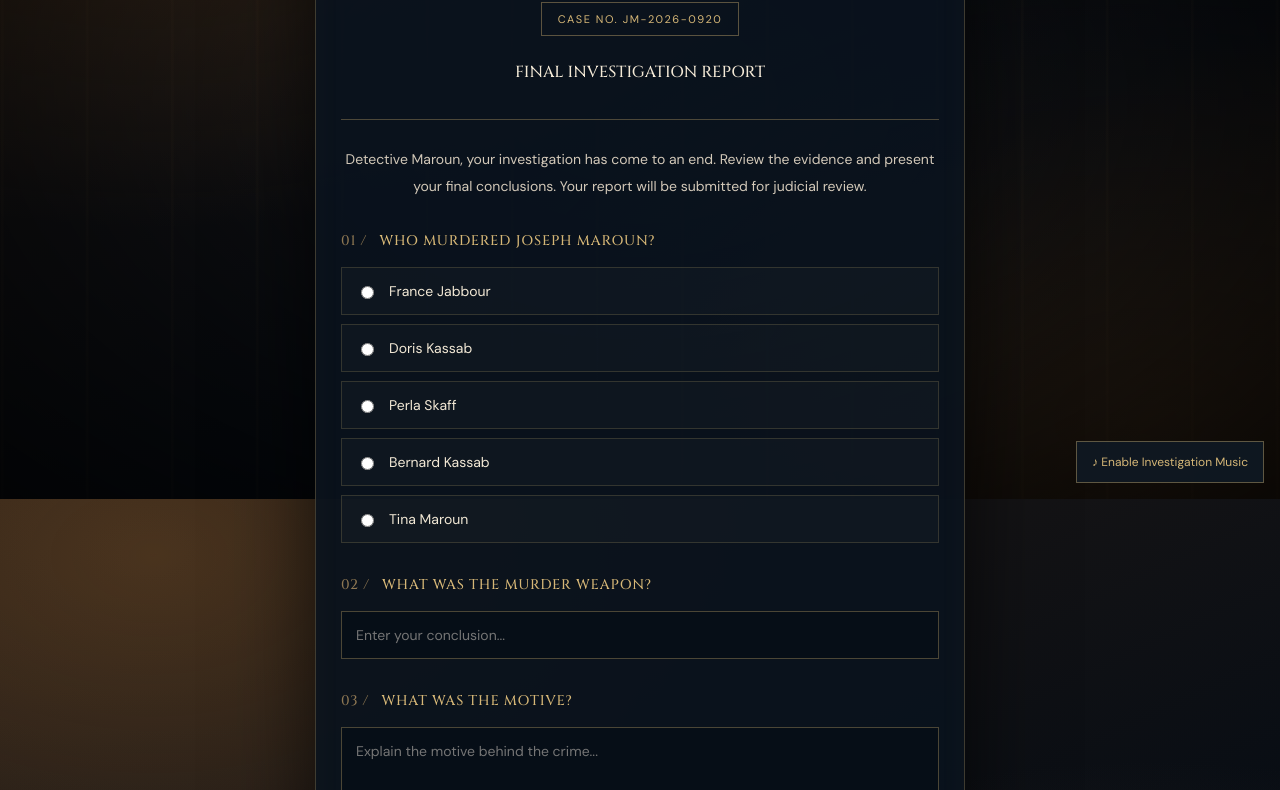
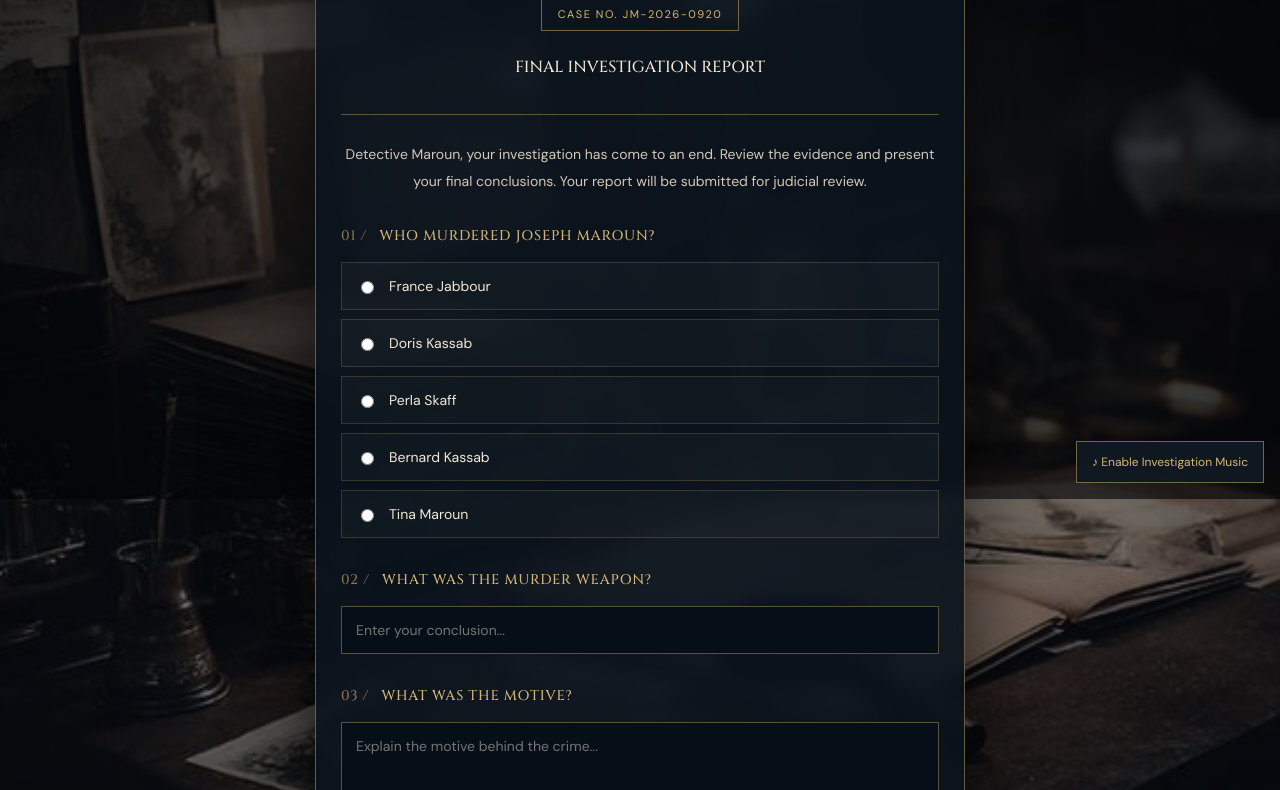
Before and after one commit to skaffperla-cmd/the-murder-of-Joseph-Maroun, a plain HTML site: page index.html in a window 1280 px wide. Shown: the part 301-1091 px from the top of the page. Drawn offline with Linux system fonts and the light colour scheme.

Commit message:
Update index.html

```diff
--- a/index.html
+++ b/index.html
@@ -4,7 +4,7 @@
 <head>
 <meta charset="UTF-8">
 <meta name="viewport" content="width=device-width, initial-scale=1">
-<title>Case JM-2026-0920 | Final Investigation Report</title>
+<title>The Murder of Joseph Maroun | Final Investigation</title>
 
 <style>
 @import url('https://fonts.googleapis.com/css2?family=Cinzel:wght@400;500;600;700&family=DM+Sans:wght@400;500;600&display=swap');
@@ -12,7 +12,6 @@
 :root {
   --gold: #d6b777;
   --light: #f3e9d6;
-  --muted: #b9ac95;
 }
 
 * { box-sizing: border-box; }
@@ -22,28 +21,19 @@ body {
   min-height: 100vh;
   color: var(--light);
   font-family: 'DM Sans', sans-serif;
-  background:
-    radial-gradient(ellipse at 12% 7%, #8c5c2a65, transparent 45%),
-    radial-gradient(ellipse at 90% 90%, #53391e65, transparent 45%),
-    linear-gradient(155deg, #211a16, #080d14 65%, #17120e);
+
+  /* Detective photograph */
+  background-color: #14110f;
+  background-image:
+    linear-gradient(
+      rgba(5, 10, 17, .55),
+      rgba(5, 10, 17, .72)
+    ),
+    url("detective-background.png");
+
+  background-size: cover;
+  background-position: center;
   background-attachment: fixed;
-}
-
-/* Detective desk atmosphere */
-body::before {
-  content: "";
-  position: fixed;
-  inset: 0;
-  pointer-events: none;
-  opacity: .25;
-  background:
-    repeating-linear-gradient(
-      90deg,
-      transparent 0px,
-      #b18a4930 2px,
-      transparent 5px,
-      transparent 85px
-    );
 }
 
 body::after {
@@ -51,29 +41,32 @@ body::after {
   position: fixed;
   inset: 0;
   pointer-events: none;
-  background:
-    radial-gradient(ellipse at center, transparent 15%, #000b 100%);
+  background: radial-gradient(
+    ellipse at center,
+    transparent 20%,
+    rgba(0, 0, 0, .45) 100%
+  );
 }
 
 main {
   position: relative;
   z-index: 2;
   width: min(92%, 650px);
-  margin: 45px auto;
+  margin: 40px auto 80px;
 }
 
 .panel {
-  background: rgba(10, 19, 29, .94);
-  border: 1px solid #b99b604d;
-  box-shadow:
-    0 20px 80px #000a,
-    inset 0 0 35px #d6b77708;
+  background: rgba(10, 19, 29, .91);
+  border: 1px solid rgba(214, 183, 119, .45);
+  box-shadow: 0 20px 80px rgba(0,0,0,.75);
   padding: 32px 25px;
+  backdrop-filter: blur(7px);
+  -webkit-backdrop-filter: blur(7px);
 }
 
 .top {
   text-align: center;
-  border-bottom: 1px solid #d6b77755;
+  border-bottom: 1px solid rgba(214,183,119,.4);
   padding-bottom: 23px;
   margin-bottom: 26px;
 }
@@ -105,7 +98,7 @@ h1 {
 
 .case {
   display: inline-block;
-  border: 1px solid #d6b77766;
+  border: 1px solid rgba(214,183,119,.5);
   padding: 9px 16px;
   color: var(--gold);
   font-size: 11px;
@@ -120,9 +113,7 @@ h1 {
   margin-bottom: 30px;
 }
 
-.question {
-  margin: 30px 0;
-}
+.question { margin: 30px 0; }
 
 .question h3 {
   font-size: 14px;
@@ -142,15 +133,15 @@ h1 {
   gap: 12px;
   padding: 14px;
   margin: 9px 0;
-  border: 1px solid #d6b77730;
-  background: #ffffff05;
+  border: 1px solid rgba(214,183,119,.2);
+  background: rgba(255,255,255,.025);
   cursor: pointer;
   font-size: 14px;
 }
 
 .suspect:has(input:checked) {
   border-color: var(--gold);
-  background: #d6b77715;
+  background: rgba(214,183,119,.1);
 }
 
 input[type="radio"] {
@@ -162,7 +153,7 @@ input[type="text"], textarea {
   width: 100%;
   padding: 14px;
   background: #060e17;
-  border: 1px solid #d6b77755;
+  border: 1px solid rgba(214,183,119,.4);
   border-radius: 0;
   color: white;
   font: inherit;
@@ -187,7 +178,7 @@ button {
   width: 100%;
   padding: 19px 10px;
   margin-top: 15px;
-  background: linear-gradient(135deg, #e6cb91, #ad8746);
+  background: linear-gradient(135deg,#e6cb91,#ad8746);
   border: none;
   color: #101720;
   font-size: 13px;
@@ -241,8 +232,8 @@ button {
 .judge {
   margin-top: 40px;
   padding: 25px 5px;
-  border-top: 1px solid #d6b77755;
-  border-bottom: 1px solid #d6b77755;
+  border-top: 1px solid rgba(214,183,119,.4);
+  border-bottom: 1px solid rgba(214,183,119,.4);
 }
 
 .judge strong {
@@ -265,17 +256,22 @@ button {
   bottom: 16px;
   right: 16px;
   z-index: 10;
-  border: 1px solid #d6b77766;
-  background: #101923ee;
+  border: 1px solid rgba(214,183,119,.5);
+  background: rgba(16,25,35,.95);
   color: var(--gold);
   padding: 12px 15px;
   font-size: 12px;
   font-family: 'DM Sans', sans-serif;
 }
 
-@media (max-width: 480px) {
+@media(max-width:480px) {
   main { margin: 20px auto 80px; }
   .panel { padding: 26px 18px; }
+
+  body {
+    background-attachment: scroll;
+    background-position: center top;
+  }
 }
 </style>
 </head>
@@ -283,6 +279,7 @@ button {
 <body>
 
 <main>
+
 <section class="panel" id="report">
 
   <header class="top">
@@ -294,9 +291,7 @@ button {
 
     <h1>THE MURDER OF<br>JOSEPH MAROUN</h1>
 
-    <div class="case">
-      CASE NO. JM-2026-0920
-    </div>
+    <div class="case">CASE NO. JM-2026-0920</div>
 
     <h2 style="font-size:16px;margin-top:25px">
       FINAL INVESTIGATION REPORT
@@ -313,8 +308,7 @@ button {
 
     <div class="question">
       <h3><span class="number">01 /</span>
-        WHO MURDERED JOSEPH MAROUN?
-      </h3>
+      WHO MURDERED JOSEPH MAROUN?</h3>
 
       <label class="suspect">
         <input type="radio" name="Murderer"
@@ -349,8 +343,7 @@ button {
 
     <div class="question">
       <h3><span class="number">02 /</span>
-        WHAT WAS THE MURDER WEAPON?
-      </h3>
+      WHAT WAS THE MURDER WEAPON?</h3>
 
       <input type="text" name="Murder Weapon"
         placeholder="Enter your conclusion..."
@@ -359,8 +352,7 @@ button {
 
     <div class="question">
       <h3><span class="number">03 /</span>
-        WHAT WAS THE MOTIVE?
-      </h3>
+      WHAT WAS THE MOTIVE?</h3>
 
       <textarea name="Motive"
         placeholder="Explain the motive behind the crime..."
@@ -369,8 +361,7 @@ button {
 
     <div class="question">
       <h3><span class="number">04 /</span>
-        ADDITIONAL FINDINGS OR COMMENTS
-      </h3>
+      ADDITIONAL FINDINGS OR COMMENTS</h3>
 
       <textarea name="Additional Findings"
         placeholder="Did you uncover anything else during your investigation?"></textarea>
@@ -388,16 +379,21 @@ button {
   <div class="footer">
     CONFIDENTIAL • FINAL INVESTIGATION
   </div>
+
 </section>
 
 <section class="panel" id="confirmation">
+
   <header class="top">
     <div class="emblem">⚖</div>
+
     <div class="overline">
       REPUBLIC OF LEBANON<br>
       CRIMINAL INVESTIGATION DIVISION
     </div>
+
     <h1>INVESTIGATION COMPLETE</h1>
+
     <div class="case">CASE NO. JM-2026-0920</div>
   </header>
 
@@ -432,32 +428,25 @@ button {
   <div class="footer">
     CASE SEALED • AWAITING JUDICIAL VERDICT
   </div>
+
 </section>
+
 </main>
 
-<button class="music" id="musicButton"
-  type="button">
+<button class="music" id="musicButton" type="button">
   ♪ Enable Investigation Music
 </button>
 
-<!-- YouTube player is hidden but controlled by JavaScript -->
 <div id="youtubePlayer"
   style="position:fixed;width:1px;height:1px;
   opacity:0;pointer-events:none;overflow:hidden">
 </div>
 
 <script>
-const FORM_ENDPOINT =
-  "https://formspree.io/f/moednjpl";
+const FORM_ENDPOINT = "https://formspree.io/f/moednjpl";
 
-const form = document.getElementById(
-  "investigationForm"
-);
-
-const submitButton = document.getElementById(
-  "submitButton"
-);
-
+const form = document.getElementById("investigationForm");
+const submitButton = document.getElementById("submitButton");
 const errorBox = document.getElementById("error");
 
 form.addEventListener("submit", async function(event) {
@@ -471,20 +460,15 @@ form.addEventListener("submit", async function(event) {
     const response = await fetch(FORM_ENDPOINT, {
       method: "POST",
       body: new FormData(form),
-      headers: {
-        "Accept": "application/json"
-      }
+      headers: { "Accept": "application/json" }
     });
 
     if (!response.ok) {
       throw new Error("Submission unsuccessful");
     }
 
-    document.getElementById("report").style.display =
-      "none";
-
-    document.getElementById("confirmation").style.display =
-      "block";
+    document.getElementById("report").style.display = "none";
+    document.getElementById("confirmation").style.display = "block";
 
     window.scrollTo(0, 0);
 
@@ -504,8 +488,7 @@ let player;
 let playerReady = false;
 let musicPlaying = false;
 
-const musicButton =
-  document.getElementById("musicButton");
+const musicButton = document.getElementById("musicButton");
 
 function onYouTubeIframeAPIReady() {
   player = new YT.Player("youtubePlayer", {
@@ -522,8 +505,6 @@ function onYouTubeIframeAPIReady() {
     events: {
       onReady: function(event) {
         playerReady = true;
-
-        // Attempt automatic playback.
         event.target.playVideo();
       },
       onStateChange: function(event) {
@@ -532,7 +513,6 @@ function onYouTubeIframeAPIReady() {
           musicButton.textContent =
             "♫ Music Playing • Tap to Mute";
         }
-
         if (event.data === YT.PlayerState.PAUSED) {
           musicPlaying = false;
           musicButton.textContent =
@@ -549,7 +529,6 @@ function onYouTubeIframeAPIReady() {
 
 function startMusic() {
   if (!playerReady || !player) return;
-
   player.unMute();
   player.setVolume(65);
   player.playVideo();
@@ -565,15 +544,12 @@ musicButton.addEventListener("click", function() {
   }
 });
 
-// If autoplay is blocked, the first interaction
-// anywhere on the page will attempt to start music.
 document.addEventListener("pointerdown", function() {
   if (!musicPlaying) startMusic();
 }, { once: true });
 
 const youtubeScript = document.createElement("script");
-youtubeScript.src =
-  "https://www.youtube.com/iframe_api";
+youtubeScript.src = "https://www.youtube.com/iframe_api";
 document.head.appendChild(youtubeScript);
 </script>
 
```
